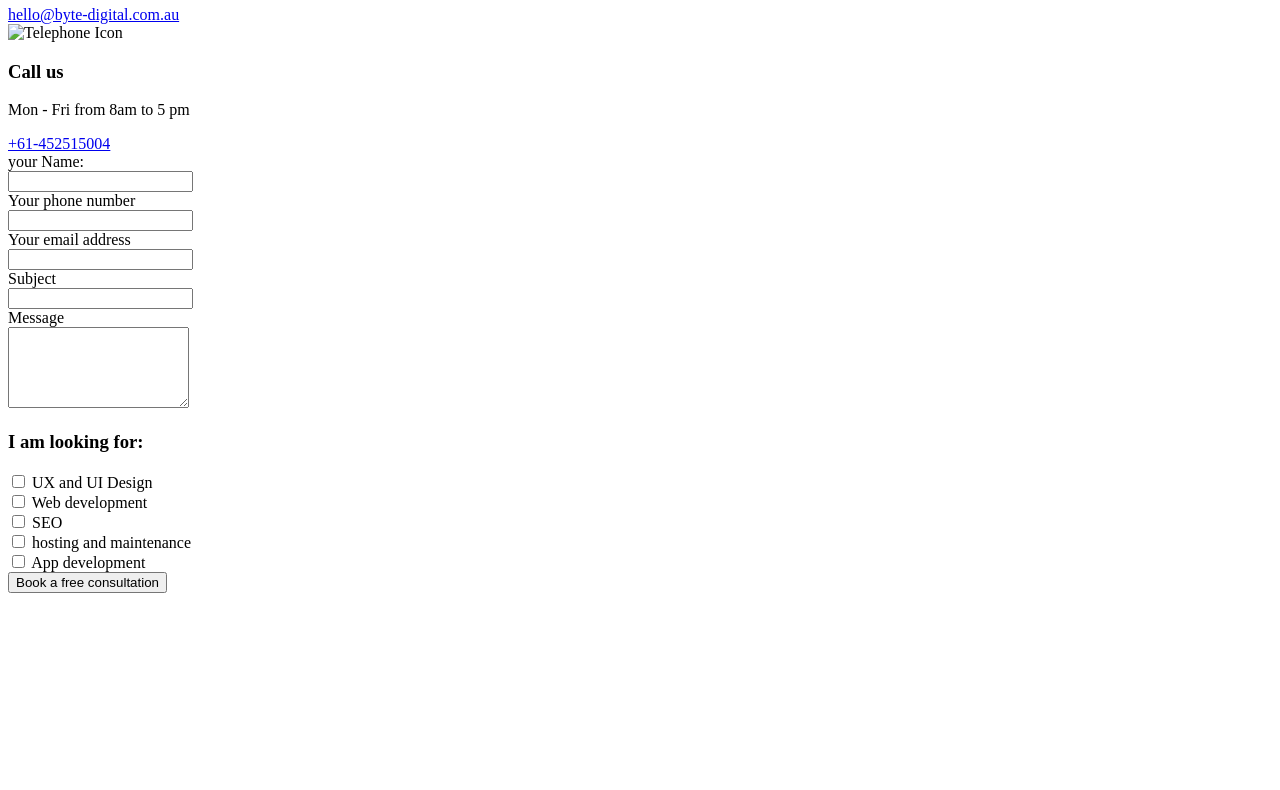
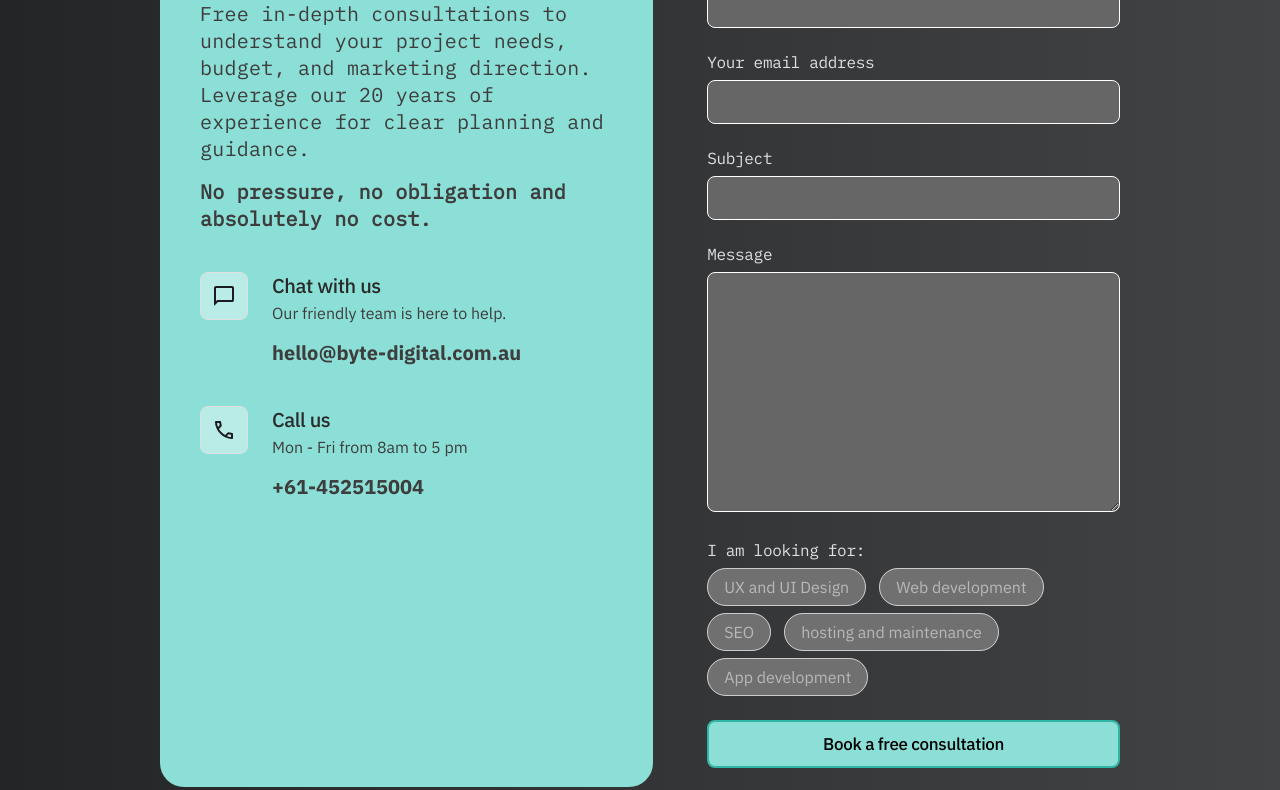
Before and after one commit to pawangithub04/Bytedigital, a plain HTML site: page contacusforlive.html in a window 1280 px wide. Shown: the part 295-1085 px from the top of the page. Before the commit the page ends 896 px from the top, so only its background shows below. Drawn offline with Linux system fonts and the light colour scheme; the site is published under a folder, as on GitHub Pages, so addresses that start at the root find nothing.

Commit message:
Update contacusforlive.html

```diff
--- a/contacusforlive.html
+++ b/contacusforlive.html
@@ -18,8 +18,8 @@
     <link
         href="https://fonts.googleapis.com/css2?family=IBM+Plex+Mono&family=IBM+Plex+Sans:wght@100;200;300&display=swap"
         rel="stylesheet">
-        <link rel="stylesheet" href="../contactuscss/contactusforlive.css">
-        <link rel="stylesheet" href="../contactuscss/mediatag.css">
+        <link rel="stylesheet" href="contactuscss/contactusforlive.css">
+        <link rel="stylesheet" href="contactuscss/mediatag.css">
     <style>
         /* @media (min-width: 1659px) {
   .classm1 {
@@ -457,7 +457,7 @@ font-size: 16px;
     <header>
         <div class="class">
             <div class="class2">
-                <a href="index.html"><img src="../IMAGES/byteLOGO.svg" alt=""></a>
+                <a href="index.html"><img src="IMAGES/byteLOGO.svg" alt=""></a>
             </div>
             <div class="class3">
                 <a href="index.html"><b class="book-a-free">Byte</b></a>
@@ -478,18 +478,18 @@ font-size: 16px;
                     </div>
                     <div class="chat-us">
                         <div class="chat_us">
-                            <img class="contact-icon" src="/IMAGES/chatUS.svg" alt="Telephone Icon">
+                            <img class="contact-icon" src="IMAGES/chatUS.svg" alt="Telephone Icon">
 
                         </div>
                         <div class="contact-info">
                             <h3>Chat with us</h3>
                             <p>Our friendly team is here to help.</p>
-                            <a class="email-link" href="hello@byte-digital.com.au">hello@byte-digital.com.au</a>
+                            <a class="email-link" href="https://mail.google.com/mail/u/0/?tab=rm&ogbl#inbox?compose=new">hello@byte-digital.com.au</a>
                         </div>
                     </div>
                     <div class="call_us">
                         <div class="call-us" id="call-us">
-                            <img class="call-icon" src="/IMAGES/phone.svg" alt="Telephone Icon">
+                            <img class="call-icon" src="IMAGES/phone.svg" alt="Telephone Icon">
 
                         </div>
 
@@ -561,7 +561,7 @@ font-size: 16px;
                         </div>
                         <div class="horizontal-button">
 
-                            <a href="../bytedigitalhtml/thankyou.html"><button id="clickButton" type="submit">Book a free consultation</button></a>
+                            <a href="thankyou.html"><button id="clickButton" type="submit">Book a free consultation</button></a>
 
                         </div>
 
@@ -574,7 +574,7 @@ font-size: 16px;
 
     </div>
 
-<script src="/submitbutton.js"></script>
+<script src="submitbutton.js"></script>
 <script>
     const phoneNumberInput = document.getElementById("phone_number");
     const errorMessageDiv = document.getElementById("error-message");
```
